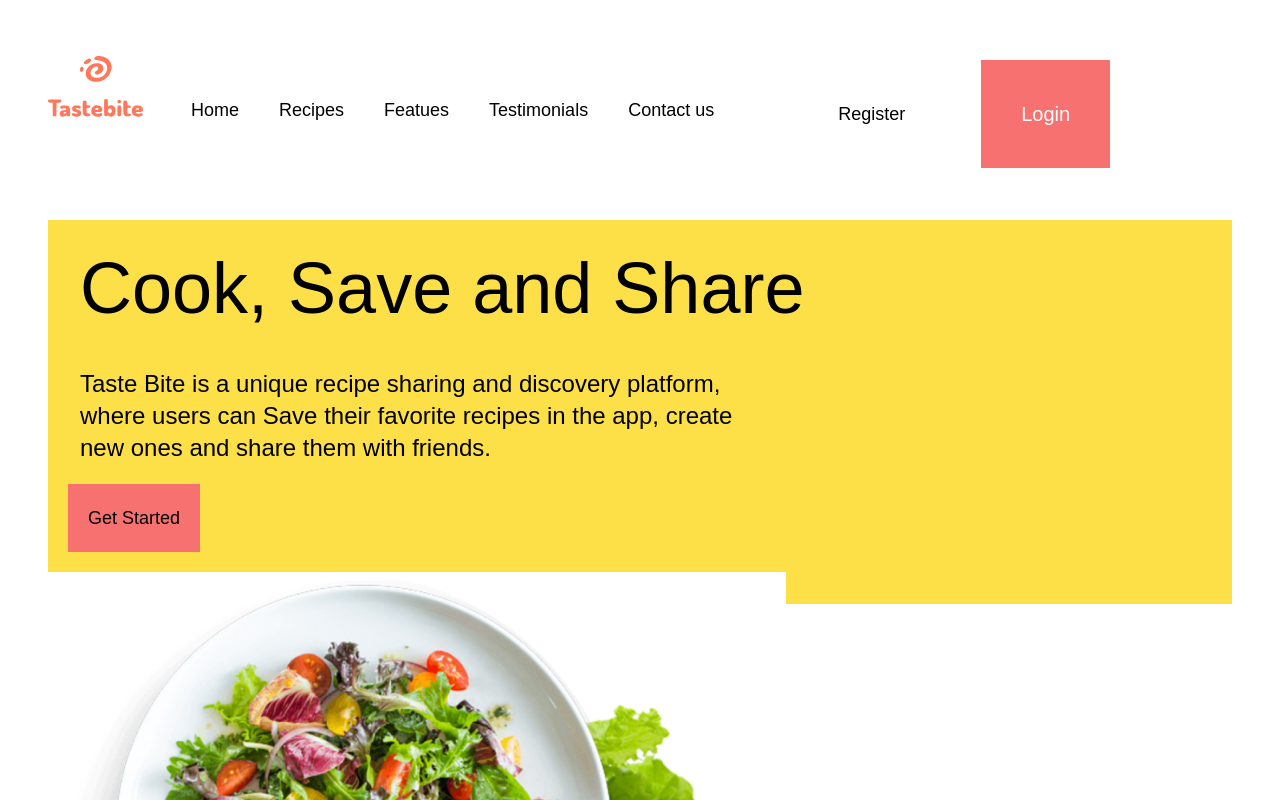
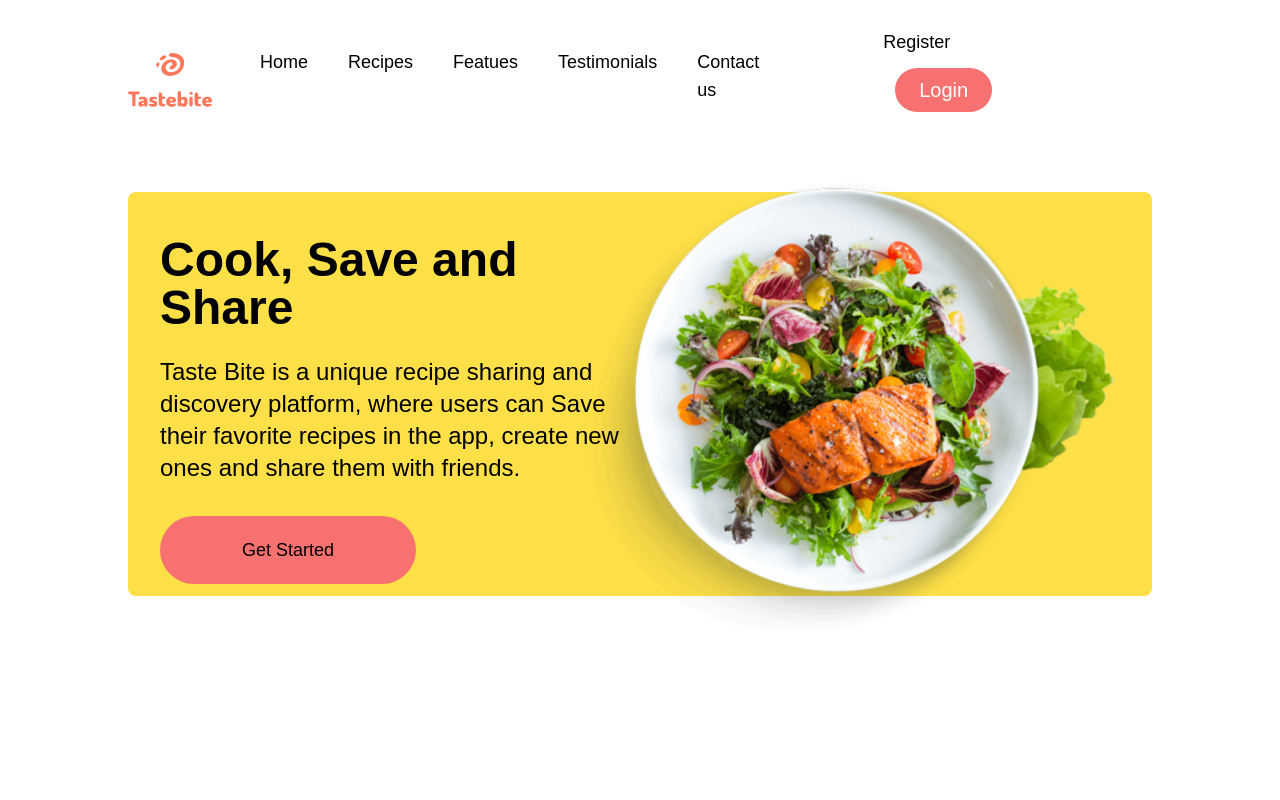
Before and after one commit to DennohKim/Tastebite-Recipe-App, a React (Create React App) app in the folder tastebite-client/: page / in a window 1280 px wide. Shown: the top 800 px of the page. Built offline with nearby package versions, Linux system fonts and the light colour scheme.

Commit message:
fix:fixed bugs

```diff
--- a/tastebite-client/src/components/Banner.js
+++ b/tastebite-client/src/components/Banner.js
@@ -1,17 +1,20 @@
 import React from 'react'
-import image from './FoodPlate.jpg'
+import image from './FoodPlate.png'
 
 export default function Banner() {
   return (
-    <div className='bg-yellow-300 h-96 pt-8 mt-10'>
-        <hi class = 'text-7xl pl-8 pt-14'>Cook, Save and Share </hi>
-        <p class = 'pl-8 pt-11 text-2xl'>Taste Bite is a unique recipe sharing and discovery platform,
-            <br></br>where users can Save their favorite recipes in the app, create
-            <br></br>new ones and share them with friends.
-        </p>
-        <button class= 'inline-block text-lg bg-red-400 border-none p-5 m-5'>Get Started</button>
-        <div>
-        <img src={image} alt='plate'></img>
+    <div className='bg-yellow-300 pt-8 mt-10 grid grid-cols-1 md:grid-cols-2 w-4/5 mx-auto items-center px-8 rounded-lg' >
+        <div className='flex flex-col gap-2'>
+            <hi className = 'text-5xl font-bold'>Cook, Save and Share </hi>
+            <p className =  'text-2xl pt-4'>Taste Bite is a unique recipe sharing and discovery platform,
+                where users can Save their favorite recipes in the app, create
+                new ones and share them with friends.
+            </p>
+            <button className = 'inline-block text-lg bg-red-400 p-5 mt-6 rounded-full w-64 '>Get Started</button>
+        </div>
+
+        <div className='scale-125'>
+         <img src={image} alt=''></img>
         </div>
     </div>
   )
--- a/tastebite-client/src/components/TopNav.js
+++ b/tastebite-client/src/components/TopNav.js
@@ -4,7 +4,7 @@ import logo from './logo.svg'
 export default function TopNav() {
   return (
     /*flex container*/
-    <div className='flex '>
+    <div className='flex w-4/5 mx-auto items-center justify-between'>
         <div className='pt-2 pl-'>
             <img src={logo} alt="logo"></img>
         </div>
@@ -17,8 +17,10 @@ export default function TopNav() {
                 <li className='mr-10 hover:text-yellow-300'>Contact us</li>
             </ul>
         </div>
-        <button className='mr-16 hover:text-yellow-300 text-lg font-light' >Register</button>
-        <button className='font-light mr-16 bg-red-400 text-white text-xl p-10 rounded-none -sm m-3'>Login</button>
+        <div>
+        <button className='mr-16 hover:text-yellow-300 text-lg font-light ' >Register</button>
+        <button className='font-light mr-16 bg-red-400 text-white text-xl px-6 py-2 -sm m-3 rounded-full'>Login</button>
+        </div>
     </div>
   )
 }
--- a/tastebite-client/src/pages/LandingPage.js
+++ b/tastebite-client/src/pages/LandingPage.js
@@ -5,7 +5,7 @@ import TopNav from '../components/TopNav'
 const LandingPage = () => {
   return (
     <div>
-        <section className="h-screen relative container mx-auto p-12 items-centre justify-between">
+        <section className="h-screen w-full">
             {/* Your section goes here */}
             <TopNav />
             <Banner />
```
Also changed, not shown: tastebite-client/src/components/FoodPlate.jpg (deleted), tastebite-client/src/components/FoodPlate.png (added).
